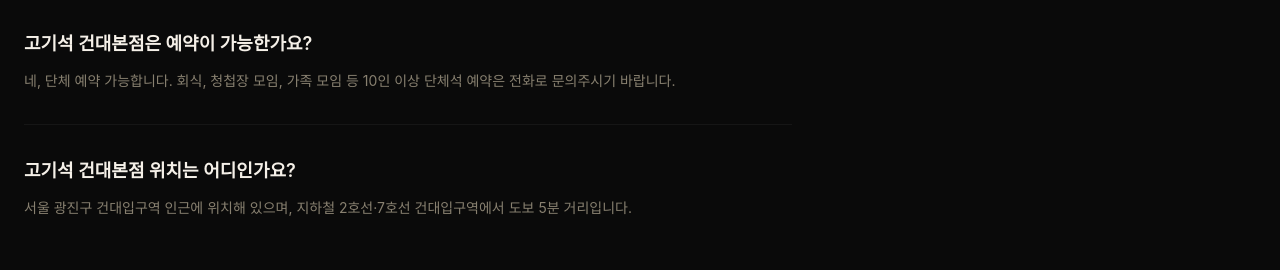
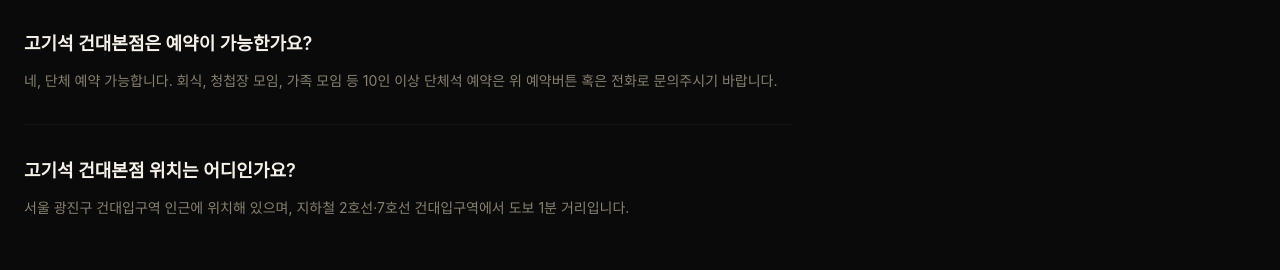
Before and after one commit to gokiseok/bbq, a Next.js app: page / in a window 1280 px wide. Shown: the part 8344-8614 px from the top of the page. Built offline with nearby package versions, Linux system fonts and the light colour scheme.

Commit message:
fix: FAQ 예약 안내 문구를 예약버튼 우선으로 수정

```diff
--- a/app/layout.tsx
+++ b/app/layout.tsx
@@ -122,7 +122,7 @@
       name: "고기석 건대본점은 예약이 가능한가요?",
       acceptedAnswer: {
         "@type": "Answer",
-        text: "네, 단체 예약 가능합니다. 10인 이상 단체석은 전화 예약을 권장합니다.",
+        text: "네, 단체 예약 가능합니다. 회식, 청첩장 모임, 가족 모임 등 10인 이상 단체석 예약은 홈페이지 내 예약버튼 혹은 전화로 문의주시기 바랍니다.",
       },
     },
     {
--- a/components/FAQ.tsx
+++ b/components/FAQ.tsx
@@ -42,7 +42,7 @@
               고기석 건대본점은 예약이 가능한가요?
             </h3>
             <p className="text-text-muted text-sm leading-relaxed">
-              네, 단체 예약 가능합니다. 회식, 청첩장 모임, 가족 모임 등 10인 이상 단체석 예약은 전화로 문의주시기 바랍니다.
+              네, 단체 예약 가능합니다. 회식, 청첩장 모임, 가족 모임 등 10인 이상 단체석 예약은 위 예약버튼 혹은 전화로 문의주시기 바랍니다.
             </p>
           </div>
 
@@ -51,7 +51,7 @@
               고기석 건대본점 위치는 어디인가요?
             </h3>
             <p className="text-text-muted text-sm leading-relaxed">
-              서울 광진구 건대입구역 인근에 위치해 있으며, 지하철 2호선·7호선 건대입구역에서 도보 5분 거리입니다.
+              서울 광진구 건대입구역 인근에 위치해 있으며, 지하철 2호선·7호선 건대입구역에서 도보 1분 거리입니다.
             </p>
           </div>
         </div>
```
